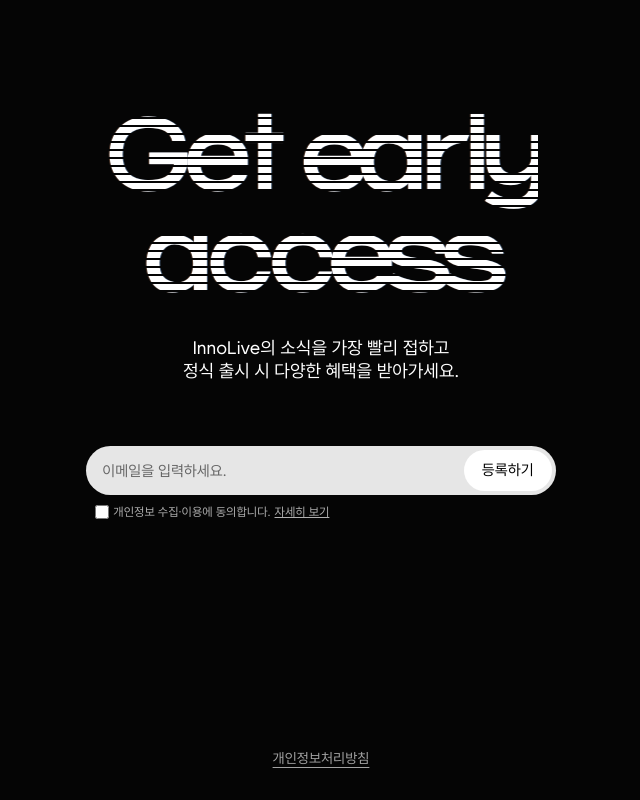
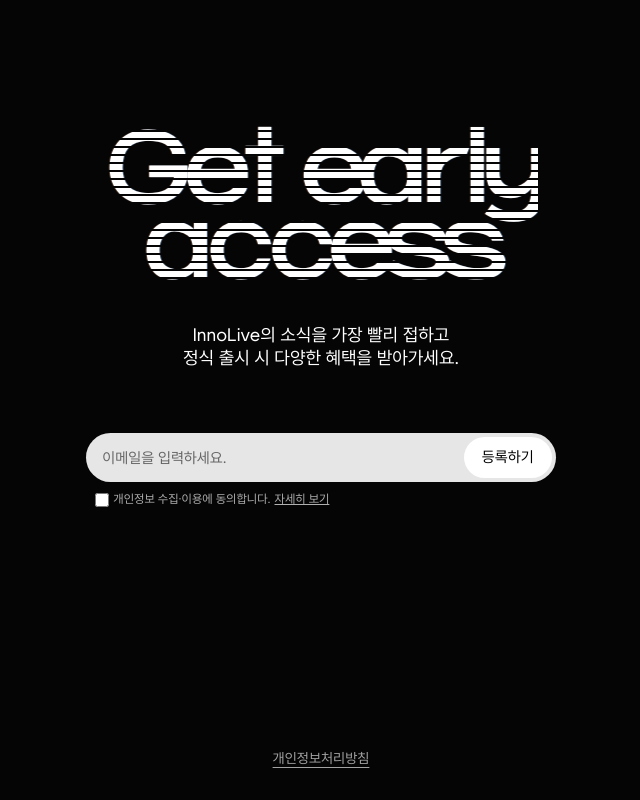
Before and after one commit to team-framework/innolive-client, a Next.js app in the folder apps/web/: page / in a window 1280 px wide. Shown: the part 1684-2484 px from the top of the page, without its empty margins (319-959 px from the left). Built offline with nearby package versions, Linux system fonts and the light colour scheme; no server answers.

Commit message:
style: 사전등록 제목 줄간격 조정

```diff
--- a/apps/web/app/globals.css
+++ b/apps/web/app/globals.css
@@ -37,3 +37,7 @@ body { min-height: 100vh; margin: 0; }
   mask-image: repeating-linear-gradient(to bottom, #000 0 6px, transparent 6px 8px);
   text-shadow: 1px 0 0 rgb(160 205 255 / 45%), -1px 0 0 rgb(255 185 145 / 30%);
 }
+
+.lenticular-title span + span {
+  margin-top: -0.2em;
+}
```
